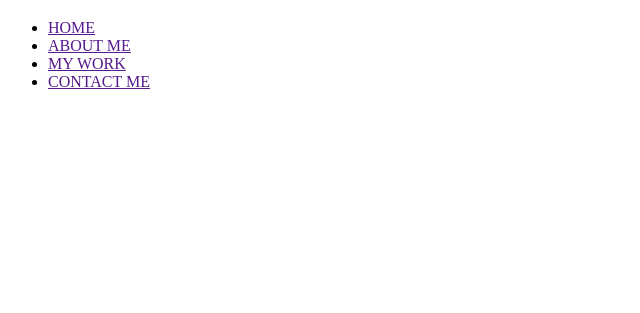
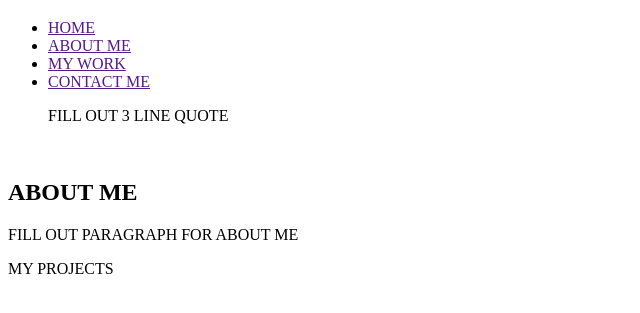
Before and after one commit to Lunafish01/side-project, a plain HTML site: page index.html in a window 1280 px wide. Shown: the part 61-374 px from the top of the page, without its empty margins (0-640 px from the left). Drawn offline with Linux system fonts and the light colour scheme.

Commit message:
added to html file

```diff
--- a/assets/style.css
+++ b/assets/style.css
@@ -14,7 +14,4 @@
 body{
     color: var(--secondary);
     text-align: center;
-
-
-
 }
--- a/index.html
+++ b/index.html
@@ -28,5 +28,42 @@
         </ul>
     </nav>
 
+    <!--HERO QUOTE-->
+
+    <section>
+        <div>
+            <blockquote>
+                <!--HERO QUOTE SECTION-->
+                <p>FILL OUT 3 LINE QUOTE</p>
+            </blockquote>
+        </div>
+        <div>
+            <img src="" alt="">
+        </div>
+    </section>
+            <!--ABOUT ME SECTION-->
+    <section class="">
+        <div class="">
+            <h2>ABOUT ME</h2>
+        </div>
+        <div>
+            <article>
+                <p>FILL OUT PARAGRAPH FOR ABOUT ME </p>
+            </article>
+        </div>
+    </section>
+
+    <!--PROJECTS SECTION-->
+    <section>
+        <div>
+            <p>MY PROJECTS</p>
+        </div>
+    </section>
+    <section class="">
+        <div class="">
+        </div>
+    </section>
+
+
 </body>
 </html>
```
